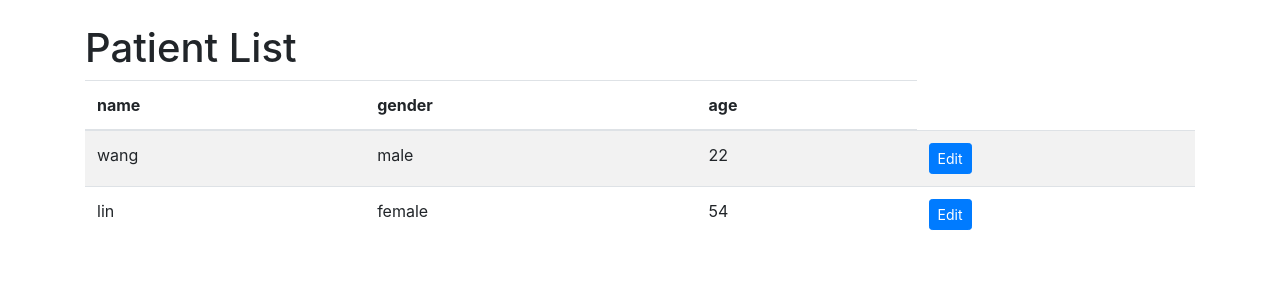
After one commit to plokmii/Flask, a Flask app: page /patient_list in a window 1280 px wide. The commit adds this page. Shown: the top 300 px of the page. Run offline with Flask 3, Linux system fonts and the light colour scheme; some libraries are stand-ins or nearby versions.

Commit message:
Edit patient page

```diff
--- a/app.py
+++ b/app.py
@@ -1,7 +1,9 @@
 from flask import Flask, request
 from flask import render_template
 from model import add_user
-from model import get_user
+from model import add_patient_toDB,get_one_patient
+from model import Patient
+from model import get_user, get_patient
 from model import is_user_validate
 from flask import Flask, session
 
@@ -43,11 +45,37 @@ def result():
     if request.method == 'POST':
         names = request.form.getlist('name')
         ages = request.form.getlist('age')
+        genders = request.form.getlist('gender')
+        patient_show_list=[]
+        #print(type(names))
+        for i in range(len(names)):
+            name=names[i]
+            age=ages[i]
+            gender=genders[i]
+            patient_show_list.append(name+'_'+str(age)+'_'+gender)
+            add_patient_toDB(name,age,gender)
 
-        print('[add_patient_result] request.form:', request.form )
-        patient_dict = dict(zip(names, ages))
-        print('[add_patient_result] patient_dict:', patient_dict )
-        return str(patient_dict)
+        return str(patient_show_list)
+
+@app.route("/patient_list", methods=['GET'])
+def get_patient_action():
+     patients = get_patient()
+
+     return render_template('show_patients.html', patients=patients)
+
+@app.route('/edit_patient/<int:patient_id>', methods=['GET', 'POST'])
+def edit_patient(patient_id):
+    print("patient_id:",patient_id)
+    patient = get_one_patient(patient_id)
+
+    # if request.method == 'POST':
+    #     # 假設你從表單中取得資料並更新 user 的 name 和 gender
+    #     user.name = request.form['name']
+    #     user.gender = request.form['gender']
+    #     db.session.commit()
+    #     return redirect(url_for('show_patients'))
+
+    return render_template('edit_patient.html', patient=patient)
 
 
 from flask import Flask, render_template, request, redirect, url_for, session, flash
--- a/model.py
+++ b/model.py
@@ -70,7 +70,57 @@ def is_user_validate(username,password):
     return False
 
 
+# 定義一個表格模型
+class Patient(Base):
+    __tablename__ = 'patient'
 
+    id = Column(Integer, primary_key=True)
+    name = Column(String)
+    gender = Column(String)
+    age = Column(Integer)
+
+    def __repr__(self):
+        return f"<Patient(name={self.name}, gender={self.gender},age={self.age})>"
+
+
+def add_patient_toDB(name,age,gender):
+
+    # 建立一個 Session 類
+    Session = sessionmaker(bind=engine)
+
+    # 建立一個 session
+    session = Session()
+
+    # 建立一個新使用者
+    new_patient = Patient(name=name, gender=gender,age=age)
+
+    # 新增使用者到 session
+    session.add(new_patient)
+
+    # 提交交易
+    session.commit()
+    session.close()
+
+def get_patient():
+    # 查詢所有使用者
+    Session = sessionmaker(bind=engine)
+    session = Session()
+    patients = session.query(Patient).all()
+    return patients
+
+    # 顯示查詢結果
+    # patient_list_show = []
+    # for patient in patients:
+    #     patient_list_show.append(patient.name+'_'+str(patient.age)+'_'+patient.gender)
+    # return patient_list_show
+
+def get_one_patient(patient_id):
+    Session = sessionmaker(bind=engine)
+    session = Session()
+    print("get_one_patient:",patient_id)
+    patient = session.query(Patient).get(patient_id)
+    print("get_one_patient:",patient)
+    return patient
 
 
 create_db()
--- a/templates/add_patient.html
+++ b/templates/add_patient.html
@@ -8,9 +8,12 @@
             var row = table.insertRow(-1);
             var cell1 = row.insertCell(0);
             var cell2 = row.insertCell(1);
+			var cell3 = row.insertCell(2);
             cell1.innerHTML = '<input type="text" name="name" required>';
             cell2.innerHTML = '<input type="number" name="age" required>';
+			cell3.innerHTML = '<input type="text" name="gender" required>';
         }
+
     </script>
 </head>
 <body>
@@ -20,10 +23,12 @@
         <tr>
             <th>姓名</th>
             <th>年齡</th>
+			<th>性別</th>
         </tr>
         <tr>
             <td><input type="text" name="name" required></td>
             <td><input type="number" name="age" required></td>
+			<td><input type="text" name="gender" required></td>
         </tr>
     </table>
     <button type="button" onclick="addRow()">新增一行</button>
--- /dev/null
+++ b/templates/show_patients.html
@@ -0,0 +1,35 @@
+<!DOCTYPE html>
+<html lang="en">
+<head>
+    <meta charset="UTF-8">
+    <meta name="viewport" content="width=device-width, initial-scale=1.0">
+    <title>Patient List</title>
+    <link rel="stylesheet" href="https://maxcdn.bootstrapcdn.com/bootstrap/4.5.2/css/bootstrap.min.css">
+</head>
+<body>
+    <div class="container">
+        <h1 class="mt-4">Patient List</h1>
+        <table class="table table-striped">
+            <thead>
+                <tr>
+                    <th>name</th>
+					<th>gender</th>
+                    <th>age</th>
+                </tr>
+            </thead>
+            <tbody>
+                {% for patient in patients %}
+                    <tr>
+                        <td>{{ patient.name }}</td>
+						<td>{{ patient.gender }}</td>
+                        <td>{{ patient.age }}</td>
+						<td>
+                            <a href="{{ url_for('edit_patient', patient_id=patient.id) }}" class="btn btn-primary btn-sm">Edit</a>
+                        </td>
+                    </tr>
+                {% endfor %}
+            </tbody>
+        </table>
+    </div>
+</body>
+</html>
```
Also changed, not shown: templates/edit_patient.html (added, +26 -0 lines), example.db.
